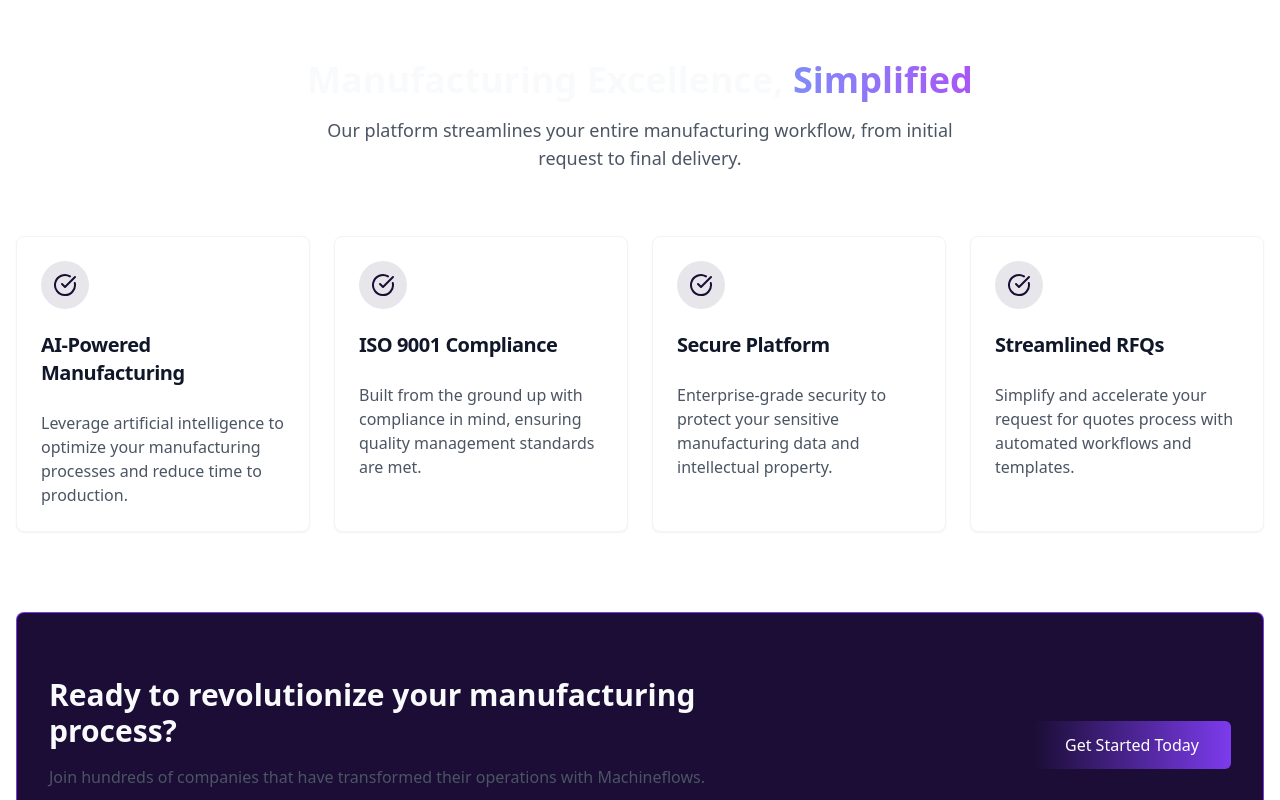
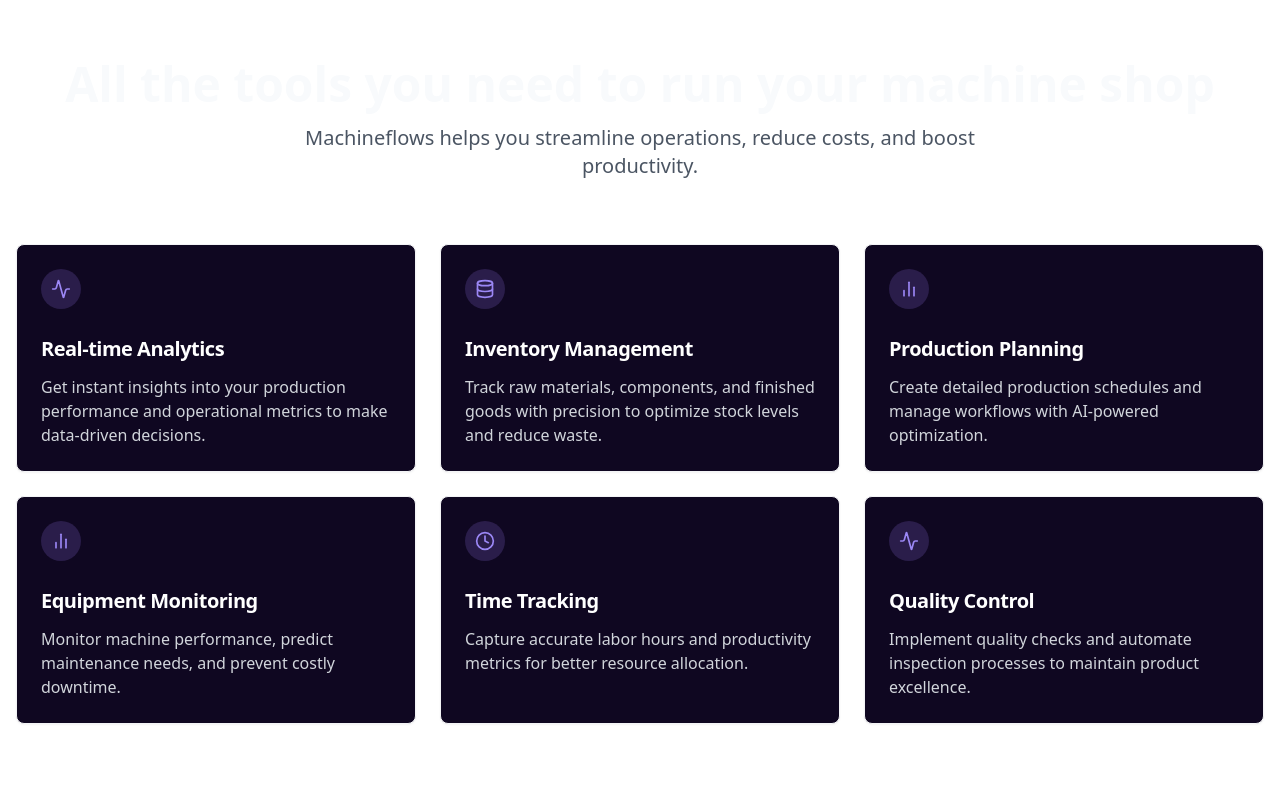
Before and after one commit to machineflows/machineflows-dot-com, a React (Vite) app: page / in a window 1280 px wide. Shown: the part 1080-1880 px from the top of the page. Built offline with nearby package versions, Linux system fonts and the light colour scheme.

Commit message:
Refactor: Replace feature section
Replaced the existing feature section with a new implementation.

```diff
--- a/src/components/FeatureSection.tsx
+++ b/src/components/FeatureSection.tsx
@@ -1,24 +1,38 @@
 
 import React from 'react';
-import { CheckCircle } from 'lucide-react';
+import { Activity, Database, Clock, BarChart2 } from 'lucide-react';
 import { Card, CardContent, CardHeader, CardTitle } from '@/components/ui/card';
 
 const features = [
   {
-    title: "AI-Powered Manufacturing",
-    description: "Leverage artificial intelligence to optimize your manufacturing processes and reduce time to production."
+    title: "Real-time Analytics",
+    description: "Get instant insights into your production performance and operational metrics to make data-driven decisions.",
+    icon: Activity
   },
   {
-    title: "ISO 9001 Compliance",
-    description: "Built from the ground up with compliance in mind, ensuring quality management standards are met."
+    title: "Inventory Management",
+    description: "Track raw materials, components, and finished goods with precision to optimize stock levels and reduce waste.",
+    icon: Database
   },
   {
-    title: "Secure Platform",
-    description: "Enterprise-grade security to protect your sensitive manufacturing data and intellectual property."
+    title: "Production Planning",
+    description: "Create detailed production schedules and manage workflows with AI-powered optimization.",
+    icon: BarChart2
   },
   {
-    title: "Streamlined RFQs",
-    description: "Simplify and accelerate your request for quotes process with automated workflows and templates."
+    title: "Equipment Monitoring",
+    description: "Monitor machine performance, predict maintenance needs, and prevent costly downtime.",
+    icon: BarChart2
+  },
+  {
+    title: "Time Tracking",
+    description: "Capture accurate labor hours and productivity metrics for better resource allocation.",
+    icon: Clock
+  },
+  {
+    title: "Quality Control",
+    description: "Implement quality checks and automate inspection processes to maintain product excellence.",
+    icon: Activity
   }
 ];
 
@@ -27,48 +41,28 @@ const FeatureSection = () => {
     <section id="features" className="py-20 bg-white">
       <div className="container max-w-7xl mx-auto px-4">
         <div className="text-center mb-16">
-          <h2 className="text-3xl md:text-4xl font-bold mb-4">Manufacturing Excellence, <span className="gradient-text">Simplified</span></h2>
-          <p className="text-lg text-gray-600 max-w-2xl mx-auto">
-            Our platform streamlines your entire manufacturing workflow, from initial request to final delivery.
+          <h2 className="text-4xl md:text-5xl font-bold mb-4">
+            All the tools you need to run your machine shop
+          </h2>
+          <p className="text-xl text-gray-600 max-w-3xl mx-auto">
+            Machineflows helps you streamline operations, reduce costs, and boost productivity.
           </p>
         </div>
 
-        <div className="grid grid-cols-1 md:grid-cols-2 lg:grid-cols-4 gap-6">
+        <div className="grid grid-cols-1 md:grid-cols-2 lg:grid-cols-3 gap-6">
           {features.map((feature, index) => (
-            <Card key={index} className="feature-card border border-gray-100">
-              <CardHeader>
-                <div className="w-12 h-12 rounded-full flex items-center justify-center bg-primary/10 mb-4">
-                  <CheckCircle className="h-6 w-6 text-primary" />
+            <Card key={index} className="border border-gray-100 bg-[#0f0721] text-white overflow-hidden">
+              <CardHeader className="pb-3">
+                <div className="w-10 h-10 rounded-full flex items-center justify-center bg-[#2a1d4a] mb-5">
+                  <feature.icon className="h-5 w-5 text-[#9b87f5]" />
                 </div>
-                <CardTitle className="text-xl">{feature.title}</CardTitle>
+                <CardTitle className="text-xl font-bold text-white">{feature.title}</CardTitle>
               </CardHeader>
               <CardContent>
-                <p className="text-gray-600">{feature.description}</p>
+                <p className="text-gray-300">{feature.description}</p>
               </CardContent>
             </Card>
           ))}
-        </div>
-
-        <div className="mt-20">
-          <div className="gradient-border">
-            <div className="px-8 py-12 sm:py-16">
-              <div className="grid grid-cols-1 md:grid-cols-12 gap-8 items-center">
-                <div className="md:col-span-7">
-                  <h3 className="text-2xl md:text-3xl font-bold mb-4">
-                    Ready to revolutionize your manufacturing process?
-                  </h3>
-                  <p className="text-gray-600 mb-6">
-                    Join hundreds of companies that have transformed their operations with Machineflows.
-                  </p>
-                </div>
-                <div className="md:col-span-5 flex justify-end">
-                  <a href="#contact" className="bg-gradient-to-r from-primary to-secondary text-white px-8 py-3 rounded-md font-medium hover:opacity-90 transition-opacity inline-flex items-center">
-                    Get Started Today
-                  </a>
-                </div>
-              </div>
-            </div>
-          </div>
         </div>
       </div>
     </section>
```
